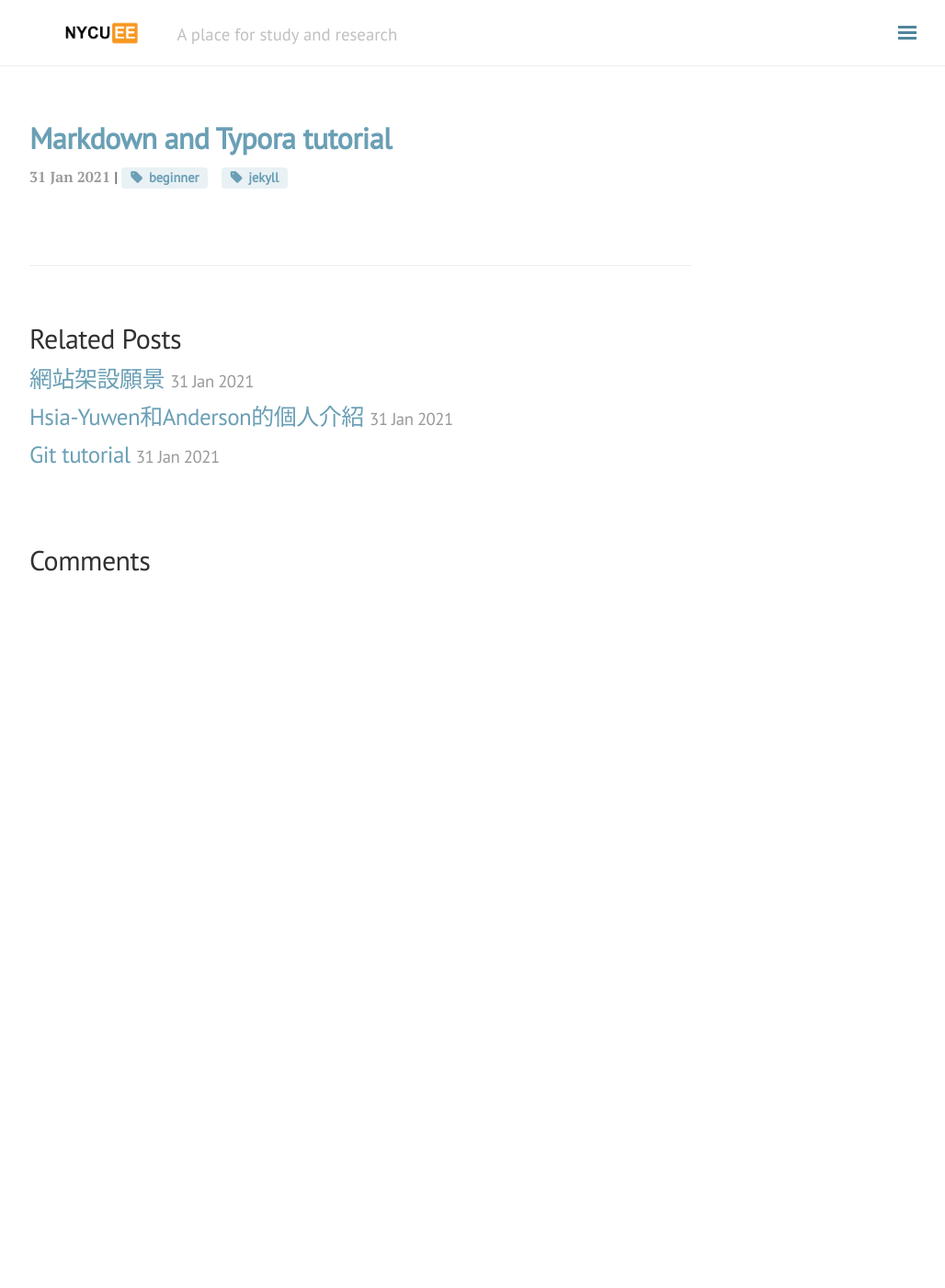
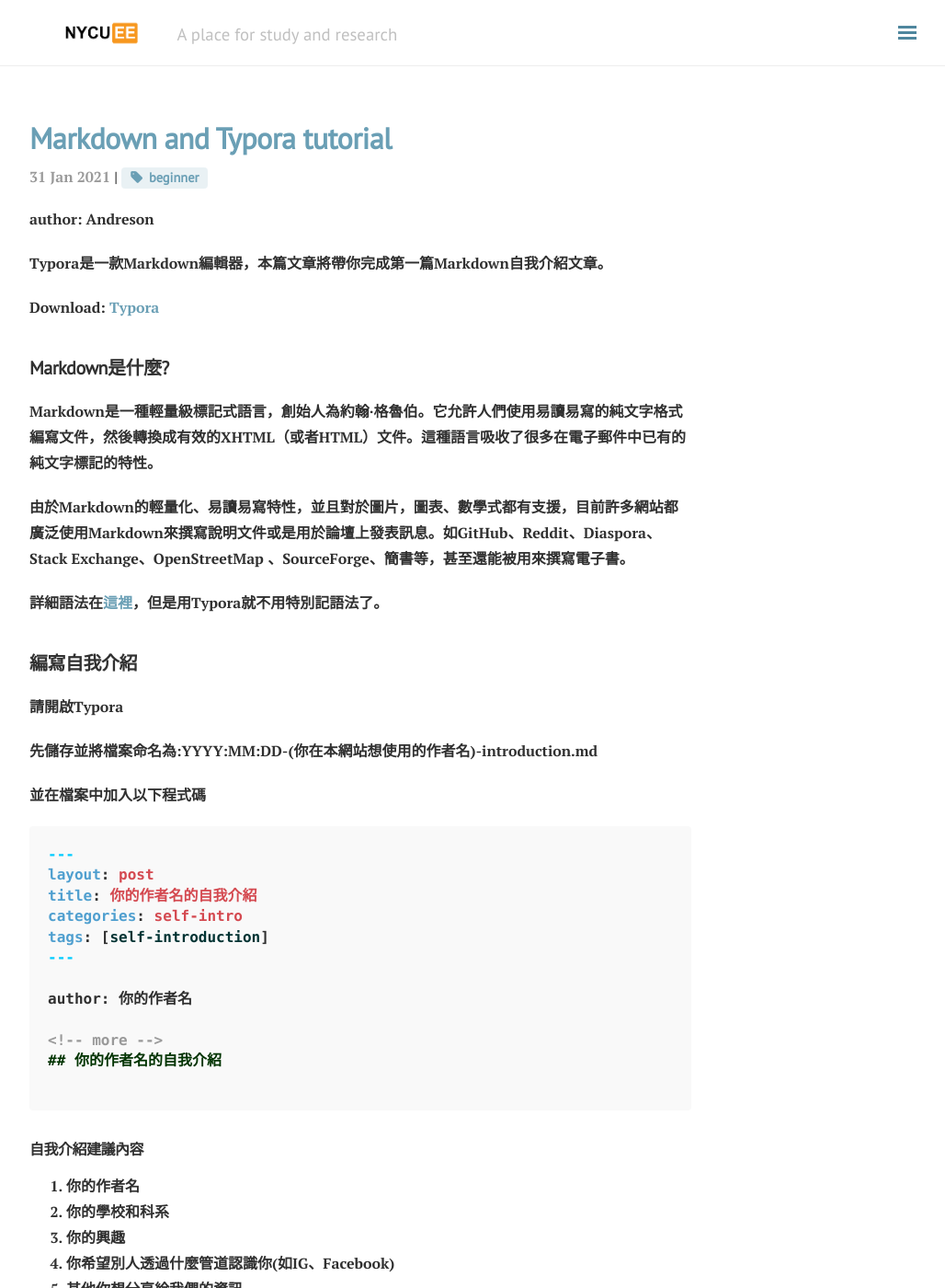
Before and after one commit to nycu-ee/nycu-ee.github.io, a Jekyll site: the page built from _posts/2021-01-31-typora-tutorial.md, in a window 1280 px wide and 1400 px high. Shown: the whole window at 92% size, without its empty margins (248-1276 px from the left). Built offline with Jekyll 4.4.1, drawn with Linux system fonts in a browser that asks for light colours; nearby versions of some CDN libraries; comment, search, counter and statistics services are not loaded.

Commit message:
add posts

````diff
--- a/_posts/2021-01-31-typora-tutorial.md
+++ b/_posts/2021-01-31-typora-tutorial.md
@@ -2,5 +2,50 @@
 layout: post
 title: Markdown and Typora tutorial
 categories: Dev
-tags: [beginner, jekyll]
+tags: [beginner]
 ---
+
+author: Andreson
+
+Typora是一款Markdown編輯器，本篇文章將帶你完成第一篇Markdown自我介紹文章。
+
+Download: [Typora](https://typora.io/)
+
+## Markdown是什麼?
+
+Markdown是一種輕量級標記式語言，創始人為約翰·格魯伯。它允許人們使用易讀易寫的純文字格式編寫文件，然後轉換成有效的XHTML（或者HTML）文件。這種語言吸收了很多在電子郵件中已有的純文字標記的特性。
+
+由於Markdown的輕量化、易讀易寫特性，並且對於圖片，圖表、數學式都有支援，目前許多網站都廣泛使用Markdown來撰寫說明文件或是用於論壇上發表訊息。如GitHub、Reddit、Diaspora、Stack Exchange、OpenStreetMap 、SourceForge、簡書等，甚至還能被用來撰寫電子書。
+
+詳細語法在[這裡](https://markdown.tw/)，但是用Typora就不用特別記語法了。
+
+## 編寫自我介紹
+
+請開啟Typora
+
+先儲存並將檔案命名為:**YYYY:MM:DD-(你在本網站想使用的作者名)-introduction.md**
+
+並在檔案中加入以下程式碼
+
+```markdown
+---
+layout: post
+title: 你的作者名的自我介紹
+categories: self-intro
+tags: [self-introduction]
+---
+
+author: 你的作者名
+
+<!-- more -->
+## 你的作者名的自我介紹
+
+```
+
+### 自我介紹建議內容
+
+1. 你的作者名
+2. 你的學校和科系
+3. 你的興趣
+4. 你希望別人透過什麼管道認識你(如IG、Facebook)
+5. 其他你想分享給我們的資訊
````
Also changed, not shown: _posts/2021-01-31-beginner-tasks.md (+2 -2 lines), _posts/2021-01-31-git-tutorial.md (+36 -2 lines), public/img/git-tutorial/fork.png (added), public/img/git-tutorial/pr1.png (added), public/img/git-tutorial/pr2.png (added), public/img/git-tutorial/pr3.png (added).
